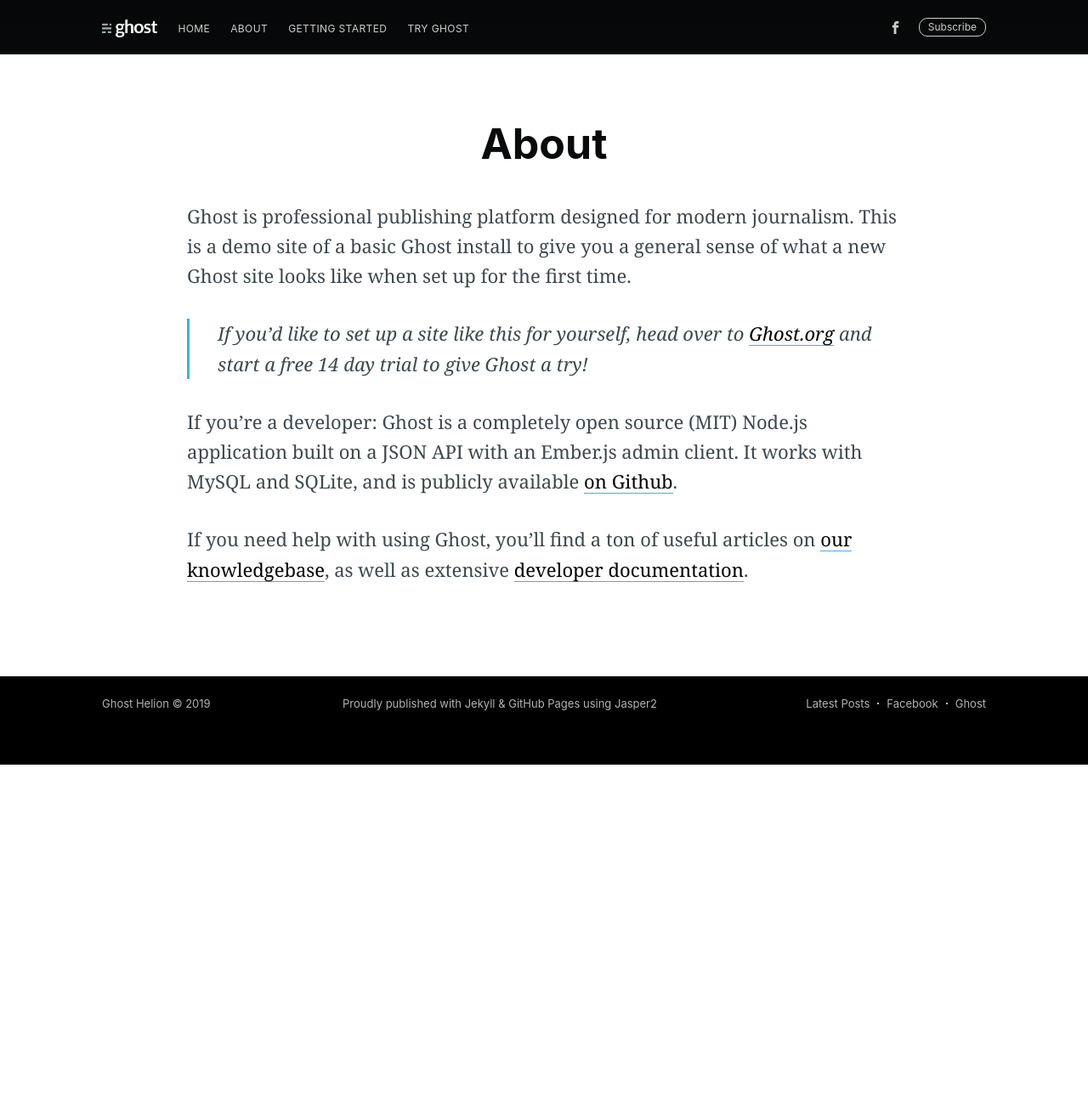
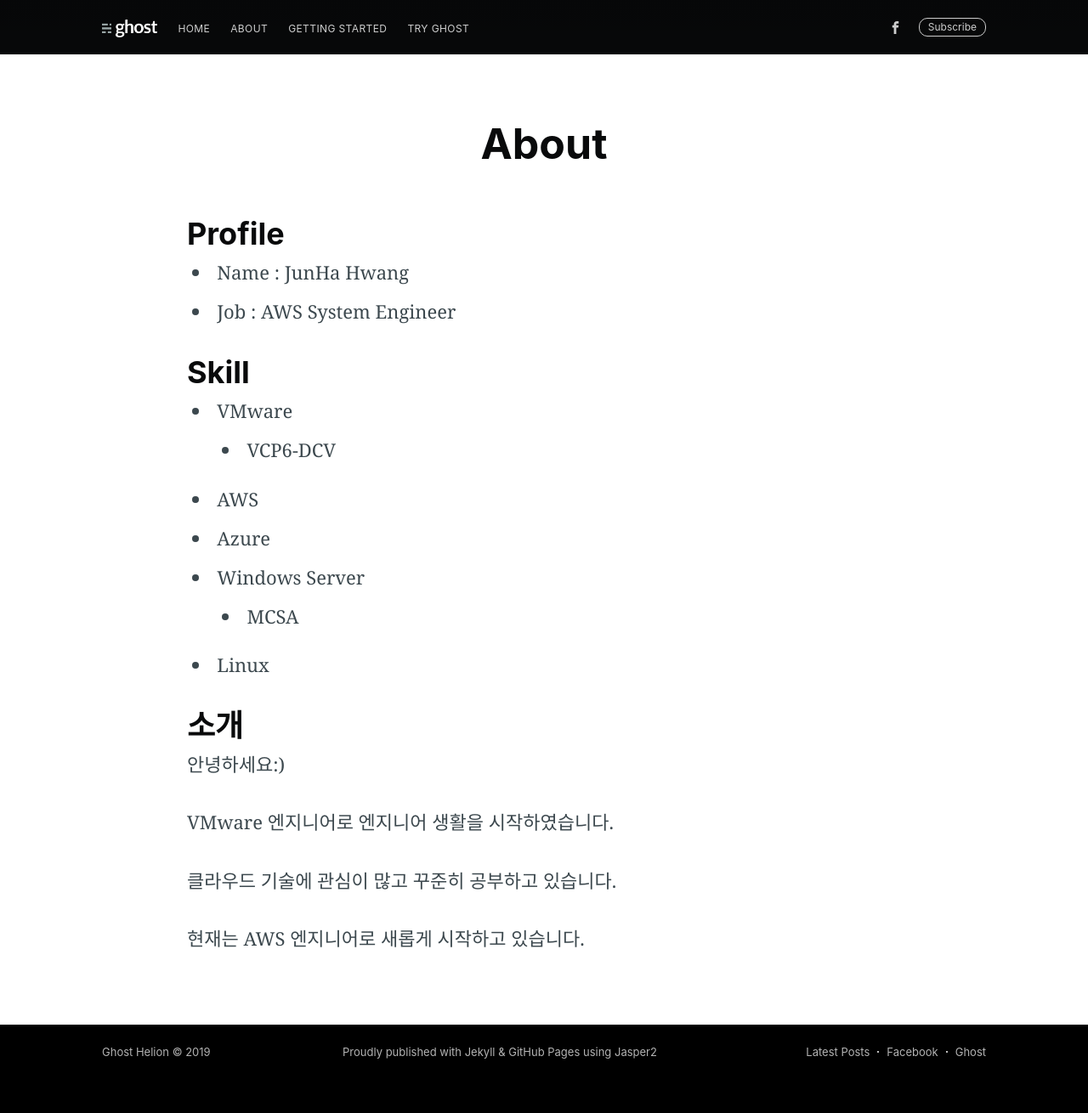
Before and after one commit to Mediapunta/ghost2, a Jekyll site: the page built from about/index.md, in a window 1280 px wide. Shown: the whole page at 85% size. Built offline with Jekyll 4.4.1, drawn with Linux system fonts in a browser that asks for light colours; nearby versions of some CDN libraries; comment, search, counter and statistics services are not loaded; before the commit the page ends 900 px from its top, so only the background shows below that.

Commit message:
Update index.md

```diff
--- a/about/index.md
+++ b/about/index.md
@@ -8,10 +8,25 @@ class: page-template
 subclass: 'post page'
 ---
 
-Ghost is professional publishing platform designed for modern journalism. This is a demo site of a basic Ghost install to give you a general sense of what a new Ghost site looks like when set up for the first time.
+## Profile
+- Name : JunHa Hwang
+- Job : AWS System Engineer
 
-> If you'd like to set up a site like this for yourself, head over to [Ghost.org](https://ghost.org/) and start a free 14 day trial to give Ghost a try!
+## Skill
+- VMware
+    * VCP6-DCV
+- AWS
+- Azure
+- Windows Server
+    * MCSA
+- Linux
 
-If you're a developer: Ghost is a completely open source (MIT) Node.js application built on a JSON API with an Ember.js admin client. It works with MySQL and SQLite, and is publicly available [on Github](https://github.com/TryGhost/ghost).
+## 소개
 
-If you need help with using Ghost, you'll find a ton of useful articles on [our knowledgebase](https://help.ghost.org/), as well as extensive [developer documentation](https://docs.ghost.org/).
+안녕하세요:)
+
+VMware 엔지니어로 엔지니어 생활을 시작하였습니다.
+
+클라우드 기술에 관심이 많고 꾸준히 공부하고 있습니다.
+
+현재는 AWS 엔지니어로 새롭게 시작하고 있습니다.
```
